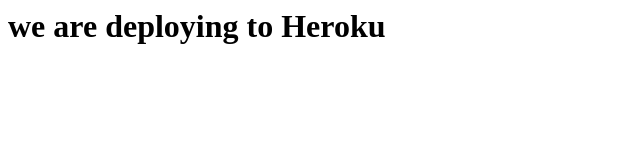
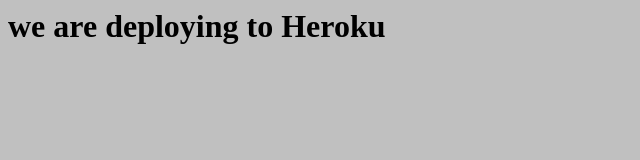
Before and after one commit to gabrielAhiataku/testHerokuApps, a website: page index.html in a window 1280 px wide. Shown: the whole page, without its empty margins (0-640 px from the left). Drawn offline with Linux system fonts and the light colour scheme.

Commit message:
second updating

```diff
--- a/index.html
+++ b/index.html
@@ -1,7 +1,12 @@
 <html>
    <head>
       <title>HEROKU PUBLISH</title>
+        <style>
+        body{
+            background:silver;
+        }
 
+        </style>
    </head>
 
 
```
